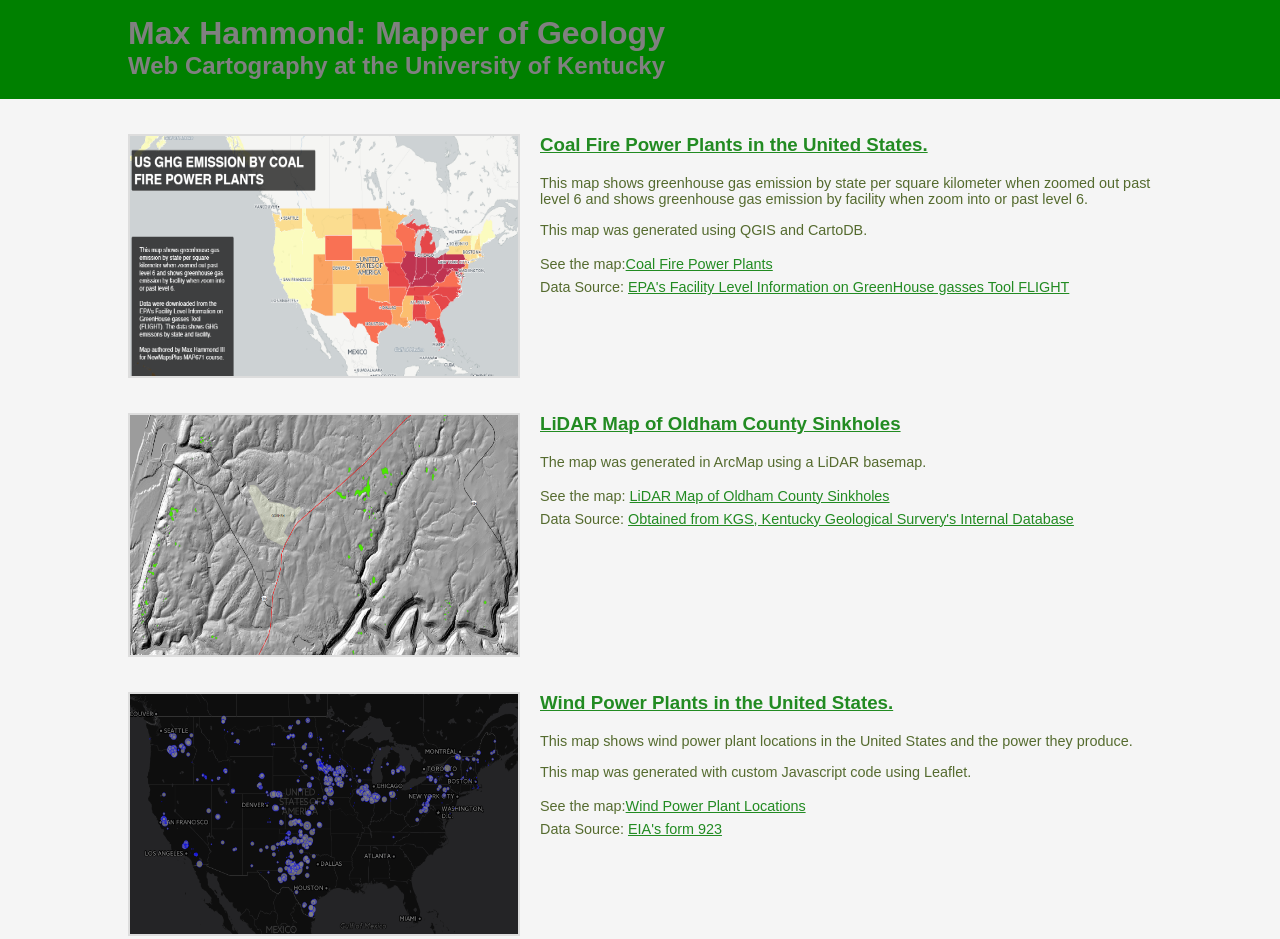
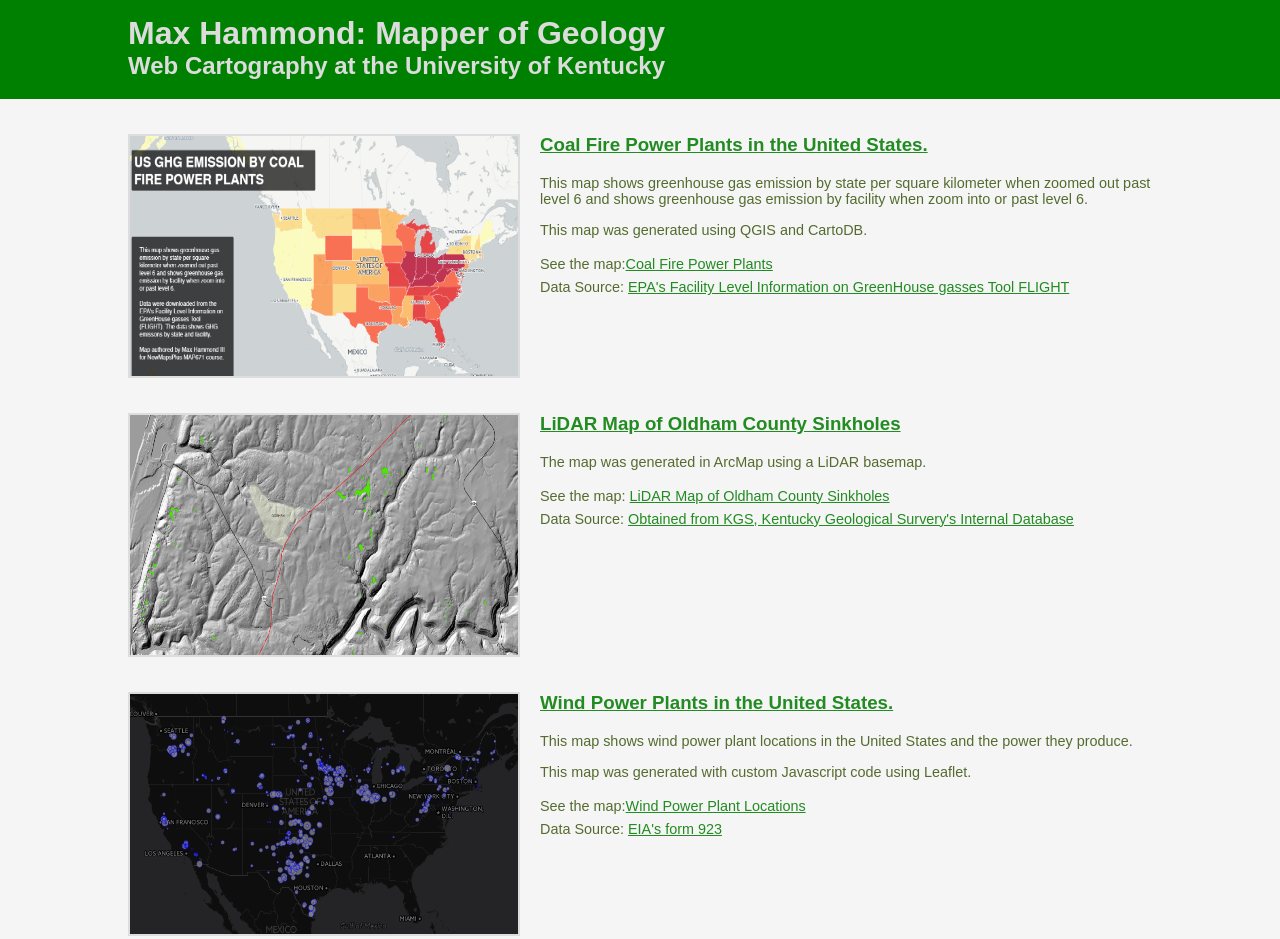
Before and after one commit to mhammond86/mhammond86.github.io, a plain HTML site: page index.html in a window 1280 px wide. Drawn offline with nearby package versions, Linux system fonts and the light colour scheme; a web font is replaced by a local one.

Commit message:
font_color

```diff
--- a/index.html
+++ b/index.html
@@ -25,14 +25,14 @@ h1 {
     color: #556B2F;
     width: 80%;
     margin: 0 auto;
-    color: #808080;
+    color: #DCDCDC;
 }
 h2 {
     font-family: Dosis, sans-serif;
     color: #556B2F;
     width: 80%;
     margin: 0 auto;
-    color: #808080;
+    color: #DCDCDC;
 }
     h3 {
         font-family: Dosis, sans-serif;
```
